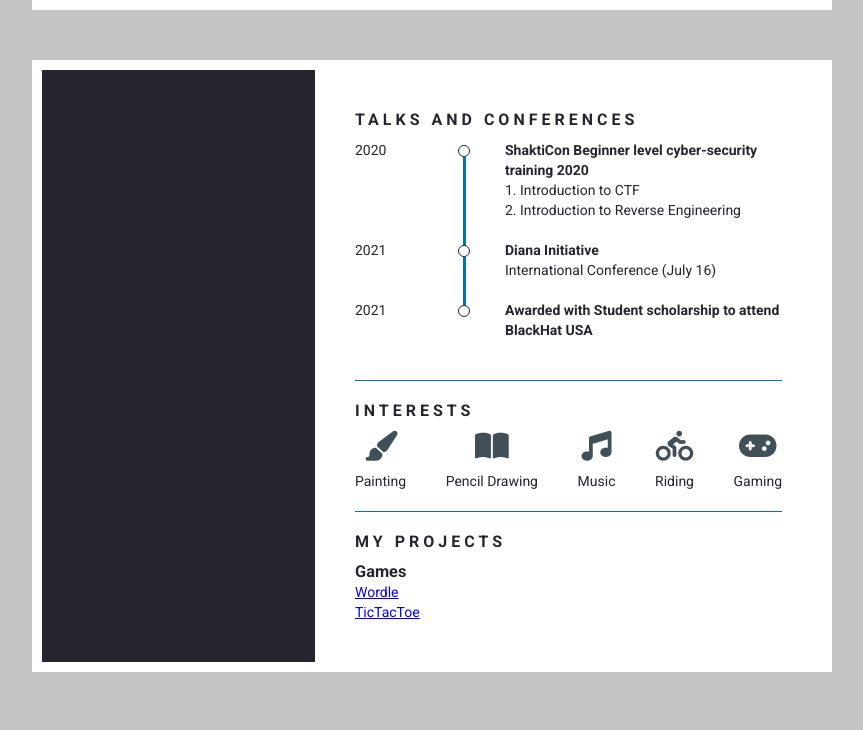
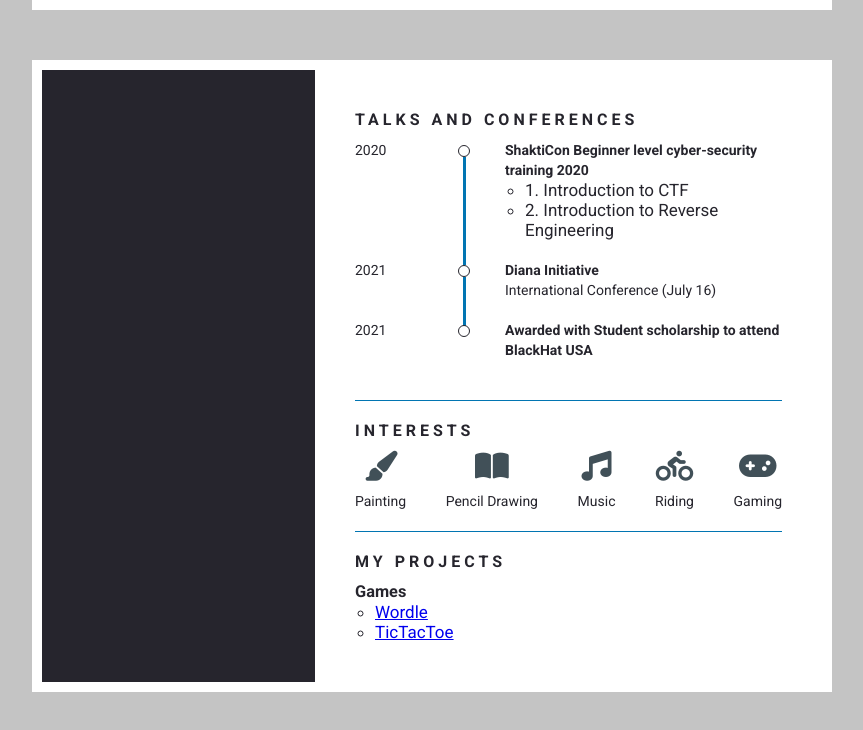
Before and after one commit to namithas123/namithas123.github.io, a plain HTML site: page index.html in a window 1280 px wide. Shown: the part 1028-1758 px from the top of the page, without its empty margins (208-1071 px from the left). Drawn offline with Linux system fonts and the light colour scheme.

Commit message:
Update styles.css

```diff
--- a/styles.css
+++ b/styles.css
@@ -186,7 +186,12 @@ body{
 	color: #415058;
 	margin-bottom: 10px;
 }
+li {
+    font-size: 17px;
+    margin-left: 20px;
+    list-style-type: circle;
 
+ }
 
 @media screen and (max-width: 800px){
 	.resume_wrapper .resume_right .resume_namerole{
```
